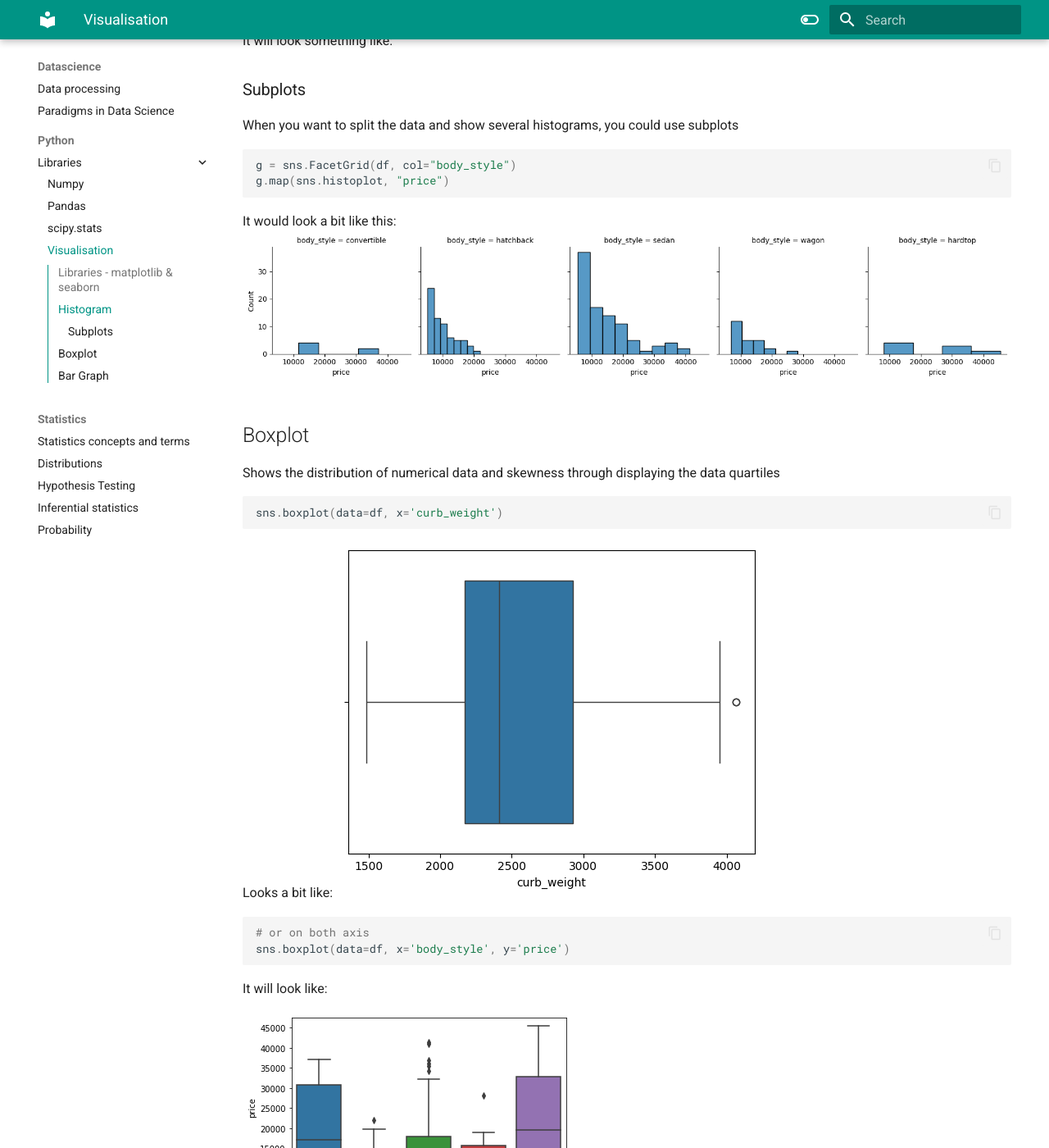
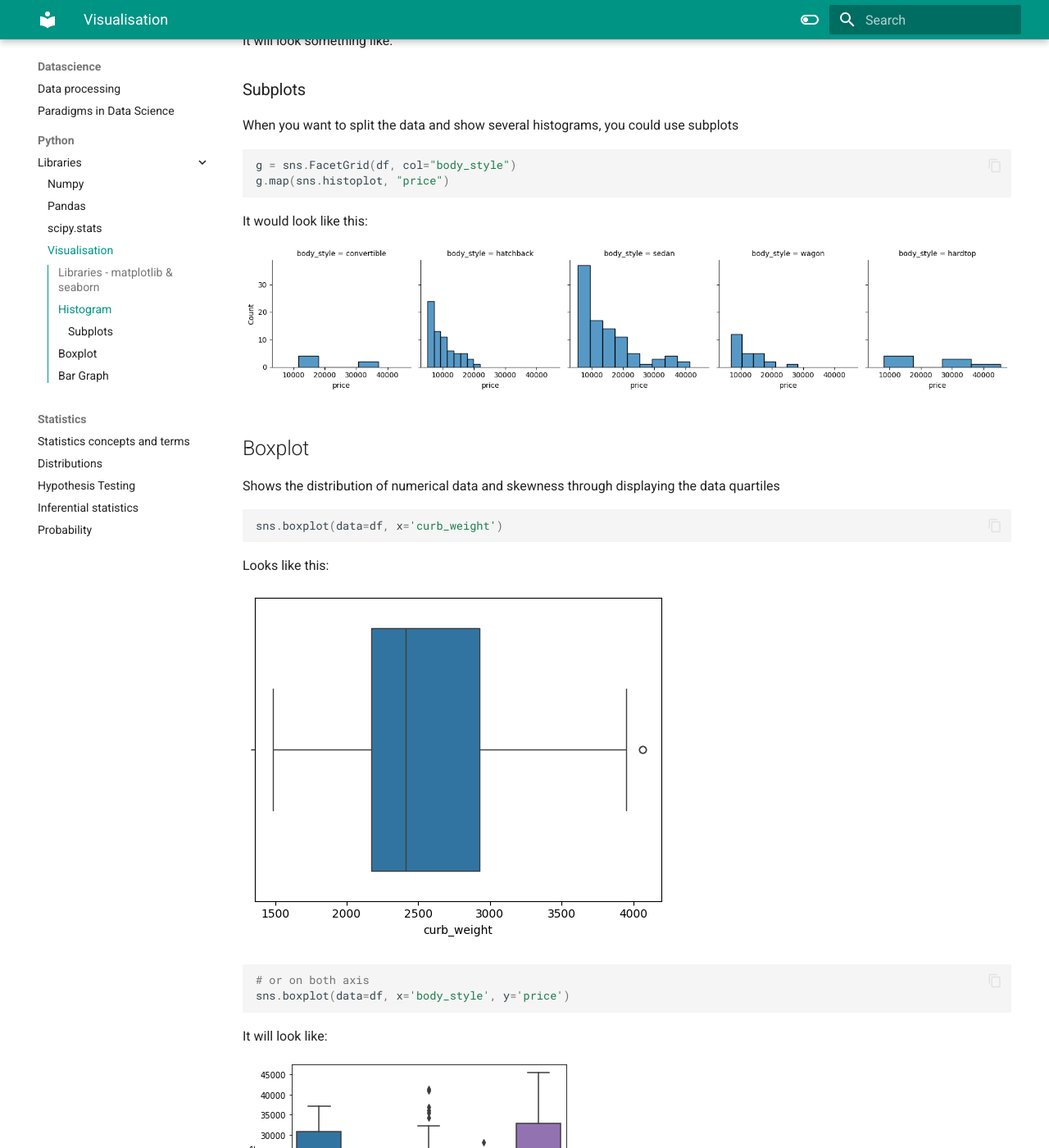
Before and after one commit to stefanicai/docs, an MkDocs documentation site: the page built from docs/datascience/python/libraries/visualisation.md, in a window 1280 px wide and 1400 px high, scrolled down 3948 px. Shown: the whole window at 82% size. Built offline with MkDocs 1.6.1 and Material for MkDocs 9.7.7, drawn with Linux system fonts in a browser that asks for light colours.

````diff
--- a/docs/datascience/python/libraries/visualisation.md
+++ b/docs/datascience/python/libraries/visualisation.md
@@ -57,7 +57,8 @@
 g = sns.FacetGrid(df, col="body_style")
 g.map(sns.histoplot, "price")
 ```
-It would look a bit like this:
+It would look like this:
+
 ![alt text](facetgrid.png)
 
 ## Boxplot
@@ -66,7 +67,8 @@
 ```python
 sns.boxplot(data=df, x='curb_weight')
 ```
-Looks a bit like:
+Looks like this:
+
 ![alt text](boxplot.png)
 
 ```python
````
